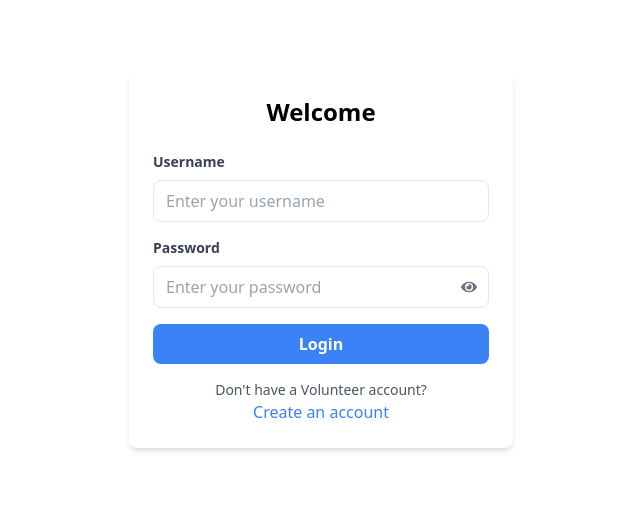
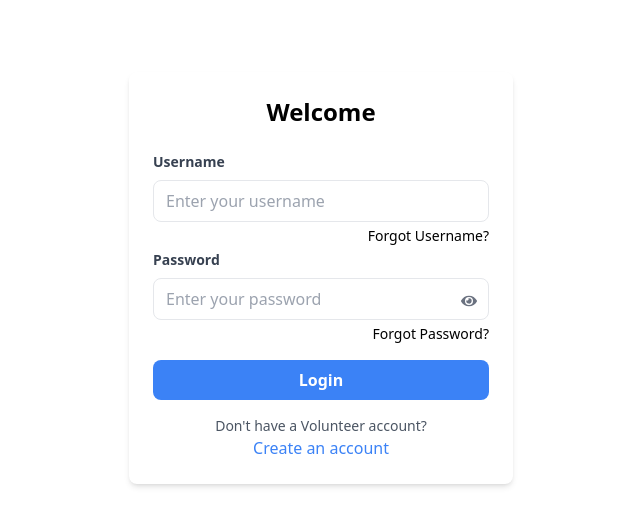
Before and after one commit to Victor-Elkins/Volunteer-Site-Project, a React (Vite) app in the folder frontend/: page /Login in a window 1280 px wide. Shown: the top 526 px of the page, without its empty margins (319-959 px from the left). Built offline with nearby package versions, Linux system fonts and the light colour scheme.

Commit message:
Add forgot username/password links

```diff
--- a/frontend/src/Login/Login.tsx
+++ b/frontend/src/Login/Login.tsx
@@ -16,16 +16,19 @@ const Login = () => {
         <h2 className="text-2xl font-bold mb-6 text-center">Welcome</h2>
 
         {/* Username Field */}
-        <div className="mb-4">
+        <div className="mb-1">
           <label className="block mb-2 text-sm font-bold text-gray-700 text-left">
             Username
           </label>
           <input
             id="username"
             type="text"
-            className="w-full px-3 py-2 border rounded-lg focus:outline-none focus:ring-2 focus:ring-blue-500 focus:border-transparent"
+            className="w-full px-3 p-2 border rounded-lg focus:outline-none focus:ring-2 focus:ring-blue-500 focus:border-transparent"
             placeholder="Enter your username"
           />
+          <div className="flex justify-end pt-1">
+            <a href="#" className="text-sm hover:underline">Forgot Username?</a>
+          </div>
         </div>
 
         {/* Password Field */}
@@ -40,10 +43,13 @@ const Login = () => {
             placeholder="Enter your password"
           />
           <div
-            className="absolute inset-y-0 right-0 pr-3 pt-7 flex items-center cursor-pointer"
+            className="absolute inset-y-0 right-0 pr-3 pt-2 flex items-center cursor-pointer"
             onClick={togglePasswordVisibility}  // Click to toggle visibility
           >
             {showPassword ? <FaEyeSlash className="text-gray-500" /> : <FaEye className="text-gray-500" />}
+          </div>
+          <div className="flex justify-end pt-1">
+            <a href="#" className="text-sm hover:underline">Forgot Password?</a>
           </div>
         </div>
 
@@ -60,7 +66,7 @@ const Login = () => {
           <p className="text-sm text-gray-600">
             Don't have a Volunteer account?
           </p>
-          <p className="text-blue-500 font-medium hover:underline">
+          <p className="text-blue-500 font-medium hover:underline hover:text-blue-600">
             <a href="#">Create an account</a>
           </p>
         </div>
```
